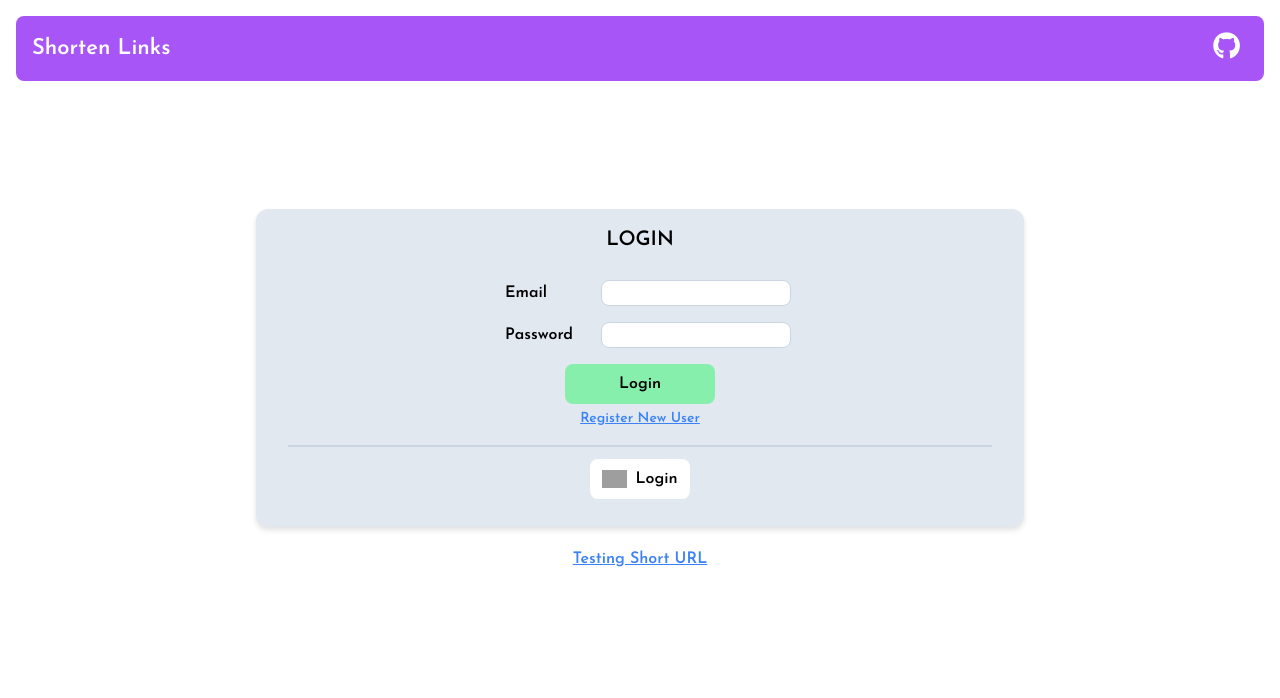
After one commit to yehezkielermanto/Short-Links, a CodeIgniter 4 app: template app/Views/user/index.php in a window 1280 px wide. The commit adds this page. Shown: the top 698 px of the page. Run offline with PHP 8.4 and a stand-in for CodeIgniter, Linux system fonts and the light colour scheme; the template is opened without the code that fills it, so the values that code supplies are empty; some libraries are stand-ins or nearby versions; grey boxes are pictures that could not be loaded.

Commit message:
add login feature and change admin to user

```diff
--- a/app/Controllers/Home.php
+++ b/app/Controllers/Home.php
@@ -14,7 +14,7 @@ class Home extends BaseController
 
     public function index()
     {
-        return view('index');
+        return view('testing_link');
     }
 
     public function Generate()
--- /dev/null
+++ b/app/Views/template/header.php
@@ -0,0 +1,40 @@
+<!DOCTYPE html>
+<html lang="en">
+<head>
+    <meta charset="UTF-8">
+    <meta http-equiv="X-UA-Compatible" content="IE=edge">
+    <meta name="viewport" content="width=device-width, initial-scale=1.0">
+    <link rel="stylesheet" href="/public/styles/output.css">
+    <title>Shorten URL</title>
+    <link rel="preconnect" href="https://fonts.googleapis.com">
+    <link rel="preconnect" href="https://fonts.gstatic.com" crossorigin>
+    <link href="https://fonts.googleapis.com/css2?family=Josefin+Sans:wght@600&display=swap" rel="stylesheet">
+    <style>
+        html {
+            font-family: 'Josefin Sans', sans-serif;
+        }
+    </style>
+</head>
+<body>
+    <!-- navigation bar -->
+    <div class="m-4 p-4 bg-purple-500 rounded-lg text-white text-[22px]">
+        <div class="flex justify-between">
+            <a href="#">Shorten Links</a>
+            <a href="https://github.com/yehezkielermanto/Short-Links" target="_blank" class="mx-2">
+                <i class="fa-brands fa-github fa-lg"></i>
+            </a>
+        </div>
+    </div>
+
+    <?= $this->renderSection('content'); ?>
+
+    <!-- fontawesome script -->
+    <script src="https://kit.fontawesome.com/26a7f3b810.js" crossorigin="anonymous"></script>
+    <!-- jquery -->
+    <script src="https://code.jquery.com/jquery-3.6.4.min.js"
+        integrity="sha256-oP6HI9z1XaZNBrJURtCoUT5SUnxFr8s3BzRl+cbzUq8=" crossorigin="anonymous"></script>
+
+    <!-- clipboard js -->
+    <script src="https://cdn.jsdelivr.net/npm/clipboard@2.0.10/dist/clipboard.min.js"></script>
+</body>
+</html>
--- /dev/null
+++ b/app/Views/user/index.php
@@ -0,0 +1,63 @@
+<?= $this->extend('/template/header') ?>
+
+<?= $this->section('content') ?>
+<!-- form login -->
+<div class="mx-[20%] my-[10%]">
+    <!-- alert -->
+    <?php if (session()->has('error')): ?>
+    <div class="bg-red-500 text-white my-2 rounded-lg p-2">
+        <ul>
+            <?php foreach (session()->error as $error): ?>
+            <li><?= esc($error) ?></li>
+            <?php endforeach ?>
+        </ul>
+    </div>
+    <?php endif ?>
+    <?php if (session()->has('success')): ?>
+    <div class="bg-green-500 text-white my-2 rounded-lg p-2">
+        <ul>
+            <li><?= session()->success ?></li>
+        </ul>
+    </div>
+    <?php endif ?>
+    <div class="p-4 bg-slate-200 drop-shadow-md rounded-xl">
+        <p class="font-bold text-[20px] text-center mb-[25px]">LOGIN</p>
+        <form action="/user/login/auth" method="post">
+            <?php csrf_token(); ?>
+            <div class="flex flex-col justify-center">
+                <div class="mb-4">
+                    <div class="flex flex-row justify-center items-center">
+                        <label for="email" class="mx-4 block w-[80px]">Email</label>
+                        <input type="text" name="email" id="email" class="border border-slate-300 rounded-lg">
+                    </div>
+                </div>
+                <div class="mb-4">
+                    <div class="flex flex-row items-center justify-center">
+                        <label for="password" class="mx-4 block w-[80px]">Password</label>
+                        <input type="password" name="password" id="password"
+                            class="border border-slate-300 rounded-lg">
+                    </div>
+                </div>
+                <div class="flex flex-row justify-center items-center">
+                    <button type="submit" class="bg-green-300 p-2 w-[150px] rounded-lg">Login</button>
+                </div>
+                <a href="/user/register" class="text-center mt-1 underline text-[14px] text-blue-500">Register New
+                    User</a>
+            </div>
+        </form>
+
+        <!-- login using google -->
+        <div class="mx-4 mt-4 border-t-2 border-slate-300 flex flex-row justify-center items-center">
+            <button class="bg-white my-3 p-2 rounded-lg flex flex-row justify-center items-center">
+                <img src="https://www.google.com/images/branding/googleg/1x/googleg_standard_color_128dp.png"
+                    alt="google_logo" class="mx-1" width="25">
+                <p class="mx-1">Login</p>
+            </button>
+        </div>
+    </div>
+
+    <div class="text-center my-[20px]">
+        <a href="/link/testing" class="underline text-blue-500">Testing Short URL</a>
+    </div>
+</div>
+<?= $this->endSection() ?>
--- a/public/styles/output.css
+++ b/public/styles/output.css
@@ -611,9 +628,44 @@ video {
   margin-bottom: 10px;
 }
 
-.my-2 {
-  margin-top: 0.5rem;
-  margin-bottom: 0.5rem;
+.my-\[20px\] {
+  margin-top: 20px;
+  margin-bottom: 20px;
+}
+
+.my-4 {
+  margin-top: 1rem;
+  margin-bottom: 1rem;
+}
+
+.mx-\[50\%\] {
+  margin-left: 50%;
+  margin-right: 50%;
+}
+
+.mx-\[30\%\] {
+  margin-left: 30%;
+  margin-right: 30%;
+}
+
+.mx-\[35\%\] {
+  margin-left: 35%;
+  margin-right: 35%;
+}
+
+.mx-\[auto\] {
+  margin-left: auto;
+  margin-right: auto;
+}
+
+.mx-\[2\] {
+  margin-left: 2;
+  margin-right: 2;
+}
+
+.mx-1 {
+  margin-left: 0.25rem;
+  margin-right: 0.25rem;
 }
 
 .mb-4 {
@@ -634,6 +686,26 @@ video {
 
 .mt-\[60px\] {
   margin-top: 60px;
+}
+
+.mt-4 {
+  margin-top: 1rem;
+}
+
+.mr-2 {
+  margin-right: 0.5rem;
+}
+
+.ml-2 {
+  margin-left: 0.5rem;
+}
+
+.mb-\[30px\] {
+  margin-bottom: 30px;
+}
+
+.mb-\[25px\] {
+  margin-bottom: 25px;
 }
 
 .block {
@@ -710,6 +786,18 @@ video {
   border-width: 1px;
 }
 
+.border-t {
+  border-top-width: 1px;
+}
+
+.border-t-4 {
+  border-top-width: 4px;
+}
+
+.border-t-2 {
+  border-top-width: 2px;
+}
+
 .border-slate-300 {
   --tw-border-opacity: 1;
   border-color: rgb(203 213 225 / var(--tw-border-opacity));
```
Also changed, not shown: other parts of public/styles/output.css (+44 -10 lines), app/Config/Routes.php (+8 -6 lines), app/Controllers/UserController.php (renamed from app/Controllers/AdminController.php, +42 -8 lines), app/Models/UsersModel.php (+12 -1 lines), app/Views/admin/index.php (deleted, +0 -39 lines), app/Views/index.php (deleted, +0 -114 lines), app/Views/testing_link.php (added, +83 -0 lines), app/Views/user/dashboard.php (added, +7 -0 lines), app/Views/user/register.php (renamed from app/Views/admin/register.php, +5 -19 lines).
